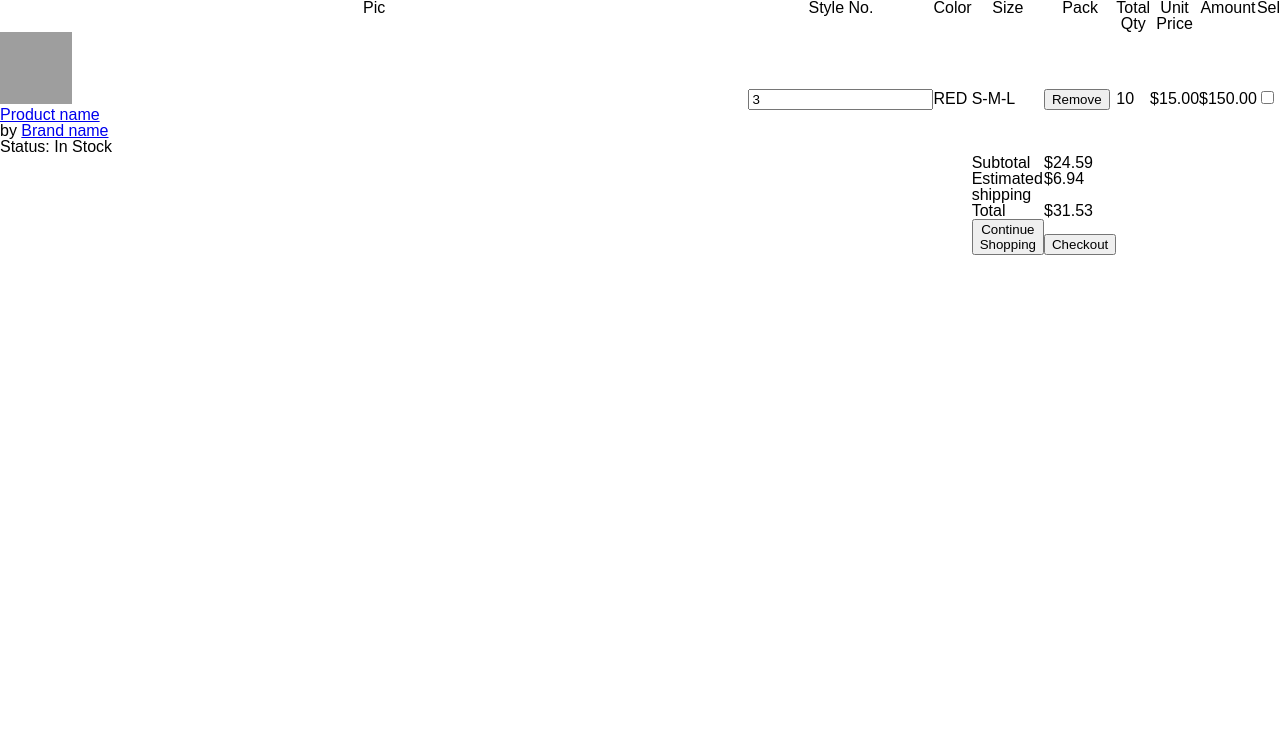
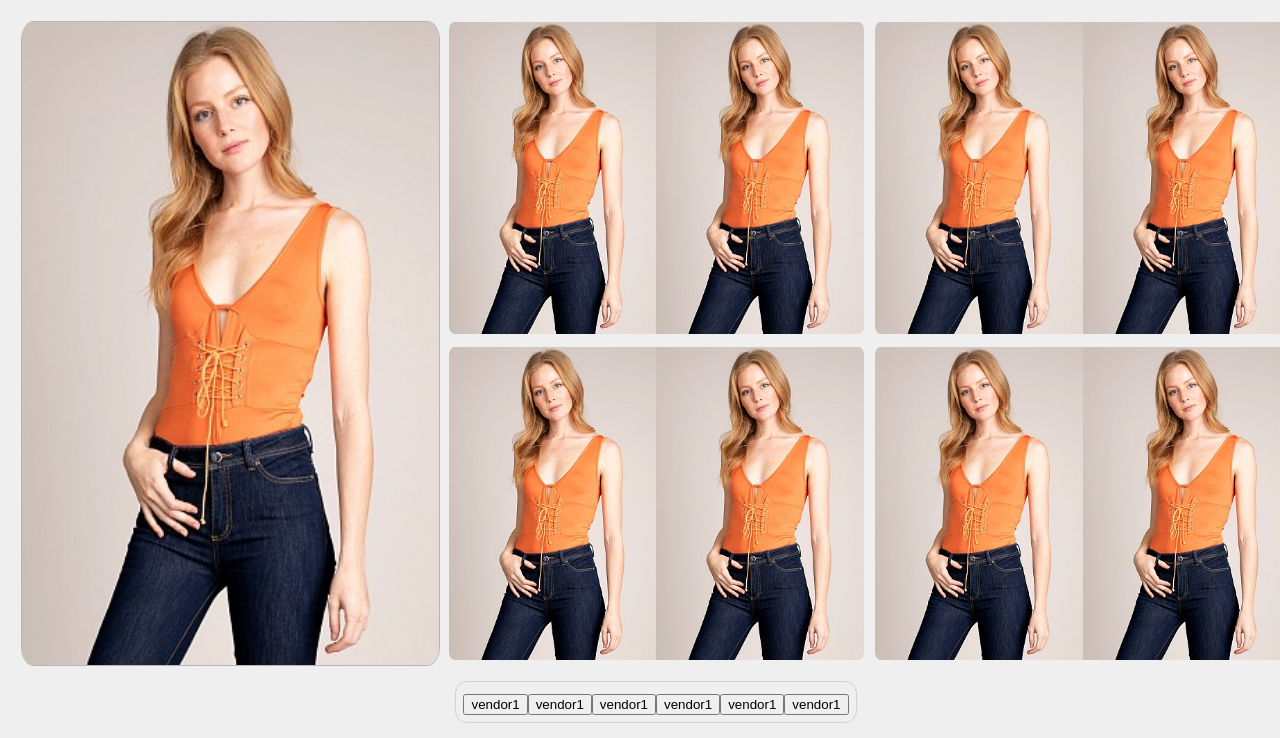
Before and after one commit to danieljoonkimm/Yippido, a React app in the folder client/: page / in a window 1280 px wide. Shown: the top 738 px of the page. Built offline with nearby package versions, Linux system fonts and the light colour scheme; grey boxes are pictures that could not be loaded; the HTML template or start-up script is replaced by a standard one.

Commit message:
[edit] fixing routes

```diff
--- a/client/src/components/App.jsx
+++ b/client/src/components/App.jsx
@@ -22,14 +22,14 @@ class App extends Component {
 
   render() {
     return (
-      // <Switch>
-      //   {routes.map(route => (
-      //     <Route key={`route-${route.name}`} {...route} />
-      //   ))}
-      // </Switch>
-      <div>
-        <ShoppingCart/>
-        </div>
+      <Switch>
+        {routes.map(route => (
+          <Route key={`route-${route.name}`} {...route} />
+        ))}
+      </Switch>
+      // <div>
+      //   <ShoppingCart/>
+      //   </div>
     );
   }
 }
--- a/client/src/components/ShoppingCart/VendorShoppingCartSavedItems/index.jsx
+++ b/client/src/components/ShoppingCart/VendorShoppingCartSavedItems/index.jsx
@@ -109,10 +109,8 @@ class VendorShoppingCartSavedItems extends Component {
                   <td className="col-sm-1 col-md-1 text-center">
                     <strong>S-M-L</strong>
                   </td>
-                  <td className="col-sm-1 col-md-1">
-                    <button type="button" className="btn btn-danger">
-                      <span className="glyphicon glyphicon-remove" /> Remove
-                    </button>
+                  <td className="col-sm-1 col-md-1 text-center">
+                    <strong>3</strong>
                   </td>
                   <td className="col-sm-1 col-md-1 text-center">
                     <strong>10</strong>
```
Also changed, not shown: client/public/dist/bundle.js, 1 other file (tests, documents, lock files or other folders).
